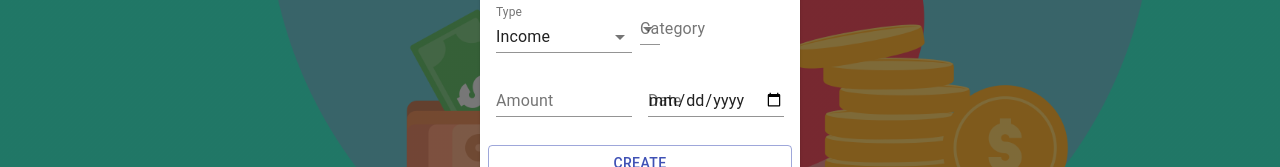
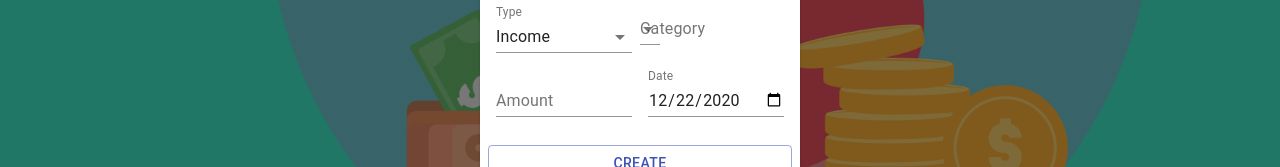
Before and after one commit to Techne3/voice_expense, a React (Create React App) app: page / in a window 1280 px wide. Shown: the part 489-656 px from the top of the page. Built offline with nearby package versions, Linux system fonts and the light colour scheme.

Commit message:
wrote function to format the date - added formateDate function to form

```diff
--- a/src/components/Main/Form/Form.js
+++ b/src/components/Main/Form/Form.js
@@ -11,16 +11,21 @@
   MenuItem,
 } from "@material-ui/core";
 
+import {
+  incomeCategories,
+  expenseCategories,
+} from "../../../constants/categories";
+import { ExpenseTrackerContext } from "../../../context/context";
+import formatDate from "../../../utils/formatDate";
+
 import useStyles from "./styles";
-
-import { ExpenseTrackerContext } from "../../../context/context";
 
 const Form = () => {
   const initialState = {
     amount: "",
     category: "",
     type: "Income",
-    date: new Date(),
+    date: formatDate(new Date()),
   };
 
   const [formData, setFormData] = useState(initialState);
@@ -41,6 +46,9 @@
   console.log(formData);
 
   const classes = useStyles();
+
+  const selectedCategories =
+    formData.type === "Income" ? incomeCategories : expenseCategories;
 
   return (
     <Grid container spacing={2}>
@@ -71,8 +79,11 @@
                 setFormData({ ...formData, category: e.target.value })
               }
             >
-              <MenuItem value="Business">Business</MenuItem>
-              <MenuItem value="Salary">Salary</MenuItem>
+              {selectedCategories.map((c) => (
+                <MenuItem key={c.type} value={c.type}>
+                  {c.type}
+                </MenuItem>
+              ))}
             </Select>
           </FormControl>
         </Grid>
@@ -89,7 +100,9 @@
       <Grid item xs={6}>
         <TextField
           value={formData.date}
-          onChange={(e) => setFormData({ ...formData, date: e.target.value })}
+          onChange={(e) =>
+            setFormData({ ...formData, date: formatDate(e.target.value) })
+          }
           type="date"
           label="Date"
           fullWidth
--- /dev/null
+++ b/src/utils/formatDate.js
@@ -0,0 +1,17 @@
+const formatDate = (date) => {
+  const d = new Date(date);
+  let month = `${d.getMonth() + 1}`;
+  let day = `${d.getDate()}`;
+  let year = `${d.getFullYear()}`;
+
+  if (month.length < 2) {
+    month = `0${month}`;
+  }
+  if (day.length < 2) {
+    day = `0${day}`;
+  }
+
+  return [year, month, day].join("-");
+};
+
+export default formatDate;
```
Also changed, not shown: 1 other file (tests, documents, lock files or other folders).
